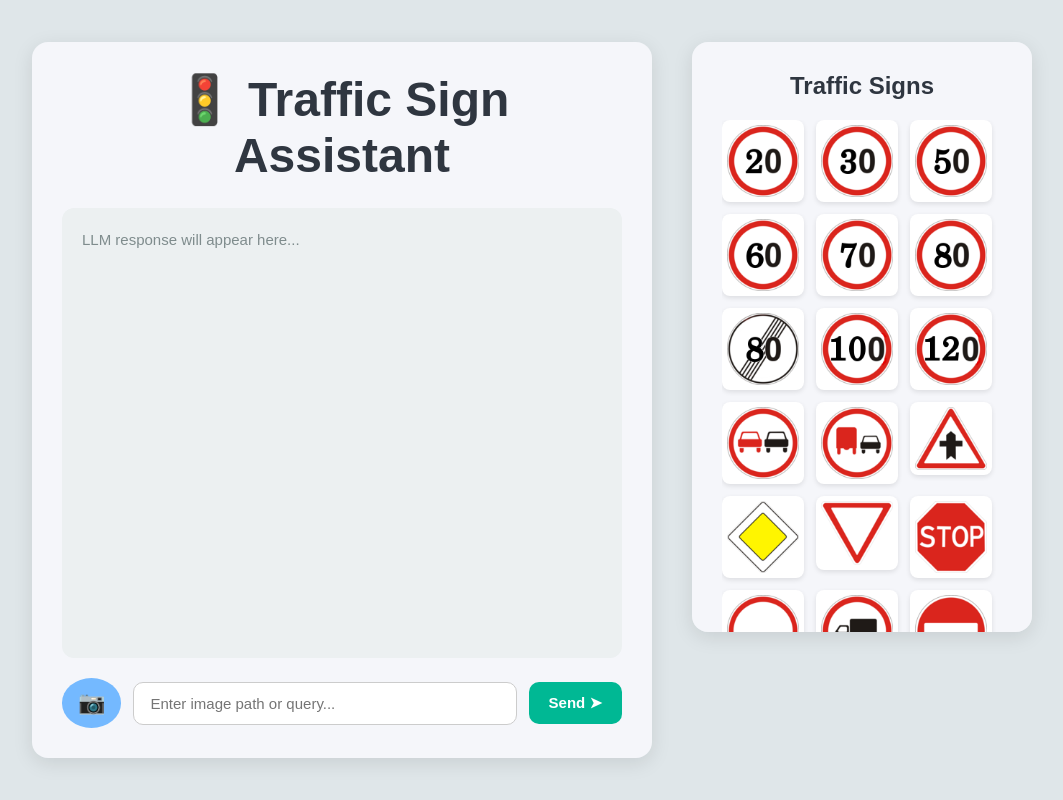
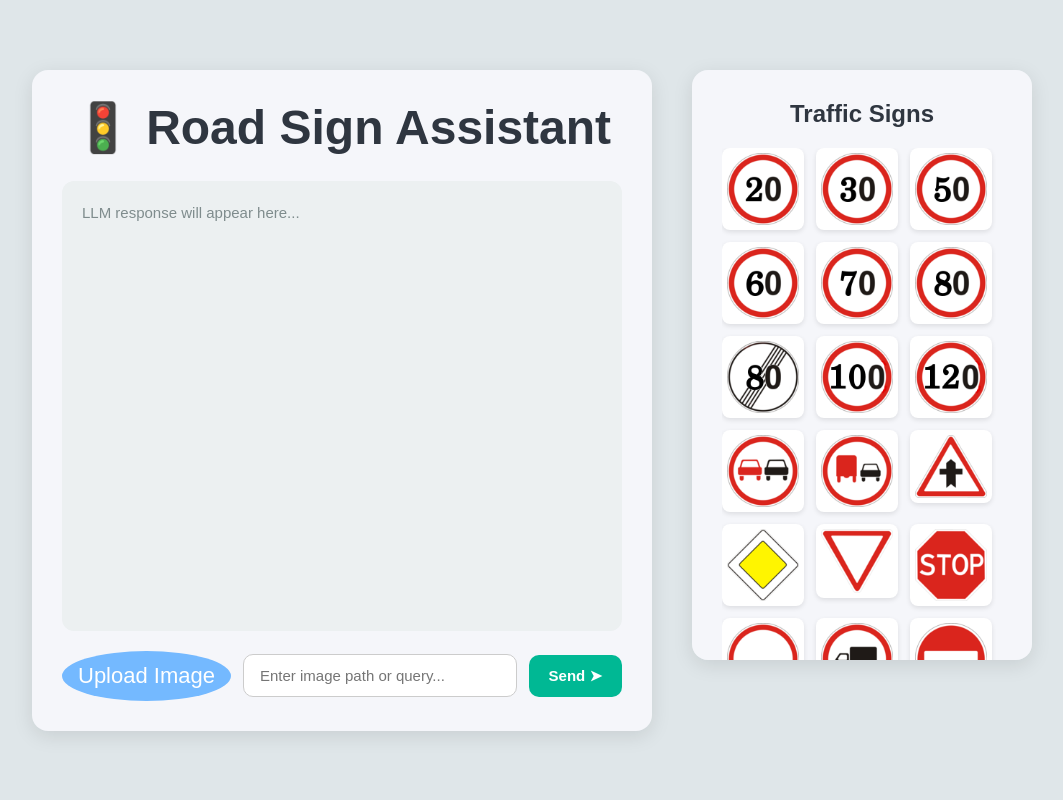
Before and after one commit to LetC0de/Road-sign-AI-Assistant, a Flask app: page / in a window 1280 px wide. Shown: the whole page, without its empty margins (108-1171 px from the left). Run offline with Flask 3, Linux system fonts and the light colour scheme.

Commit message:
upload button

```diff
--- a/templates/index.html
+++ b/templates/index.html
@@ -13,7 +13,7 @@
     <div class="container">
 
         <!-- Header -->
-        <h1>🚦 Traffic Sign Assistant</h1>
+        <h1>🚦 Road Sign Assistant</h1>
 
         <!-- Output Box -->
         <div class="output-box" id="outputBox">
@@ -24,8 +24,8 @@
         <div class="input-section">
 
             <!-- Upload Button -->
-            <label for="imageUpload" class="upload-btn">📷</label>
-            <input type="file" id="imageUpload" hidden>
+            <label for="imageUpload" class="upload-btn">Upload Image</label>
+            <input type="file" id="imageUpload" hidden accept="image/*">
 
             <!-- Text Input -->
             <input type="text" id="userInput" placeholder="Enter image path or query...">
```
